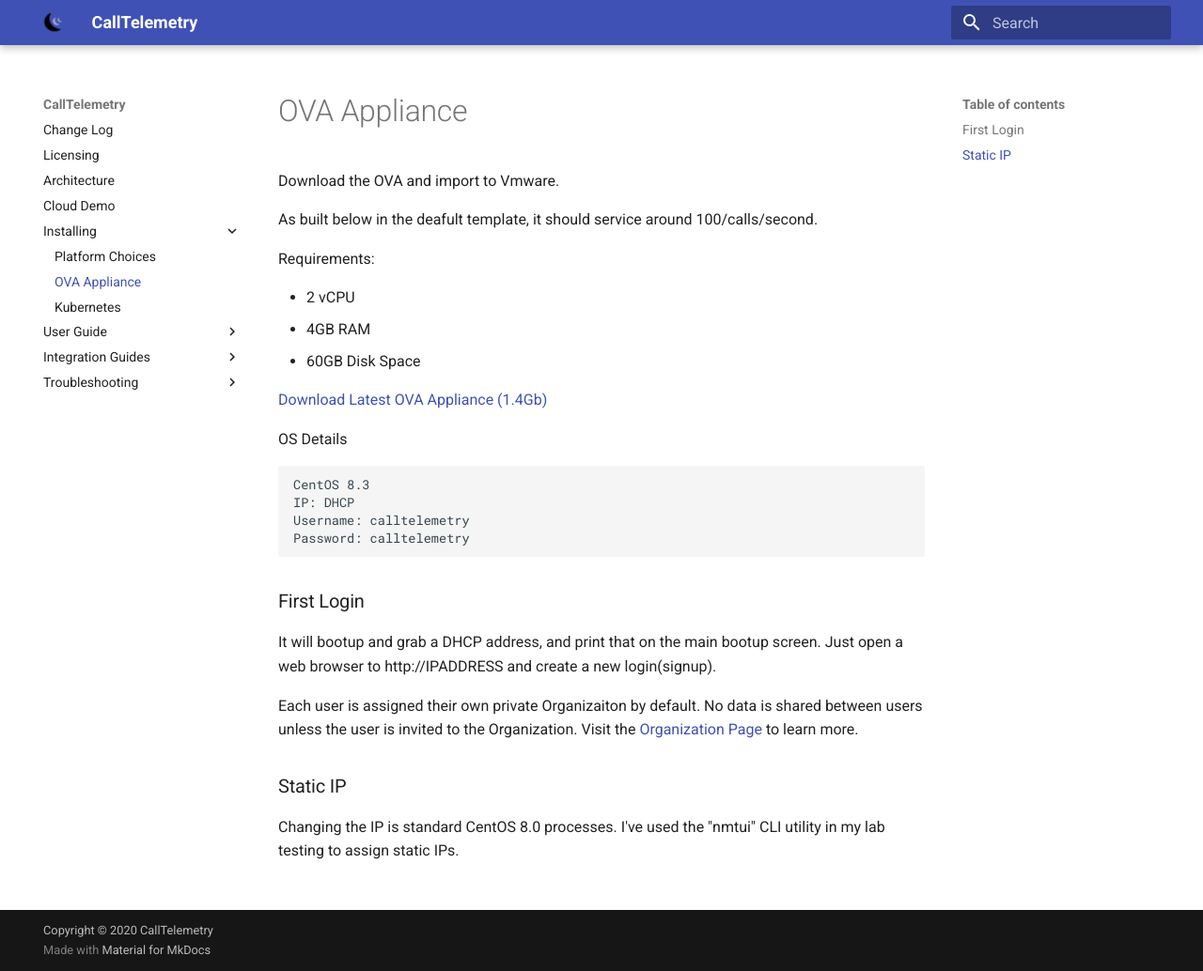
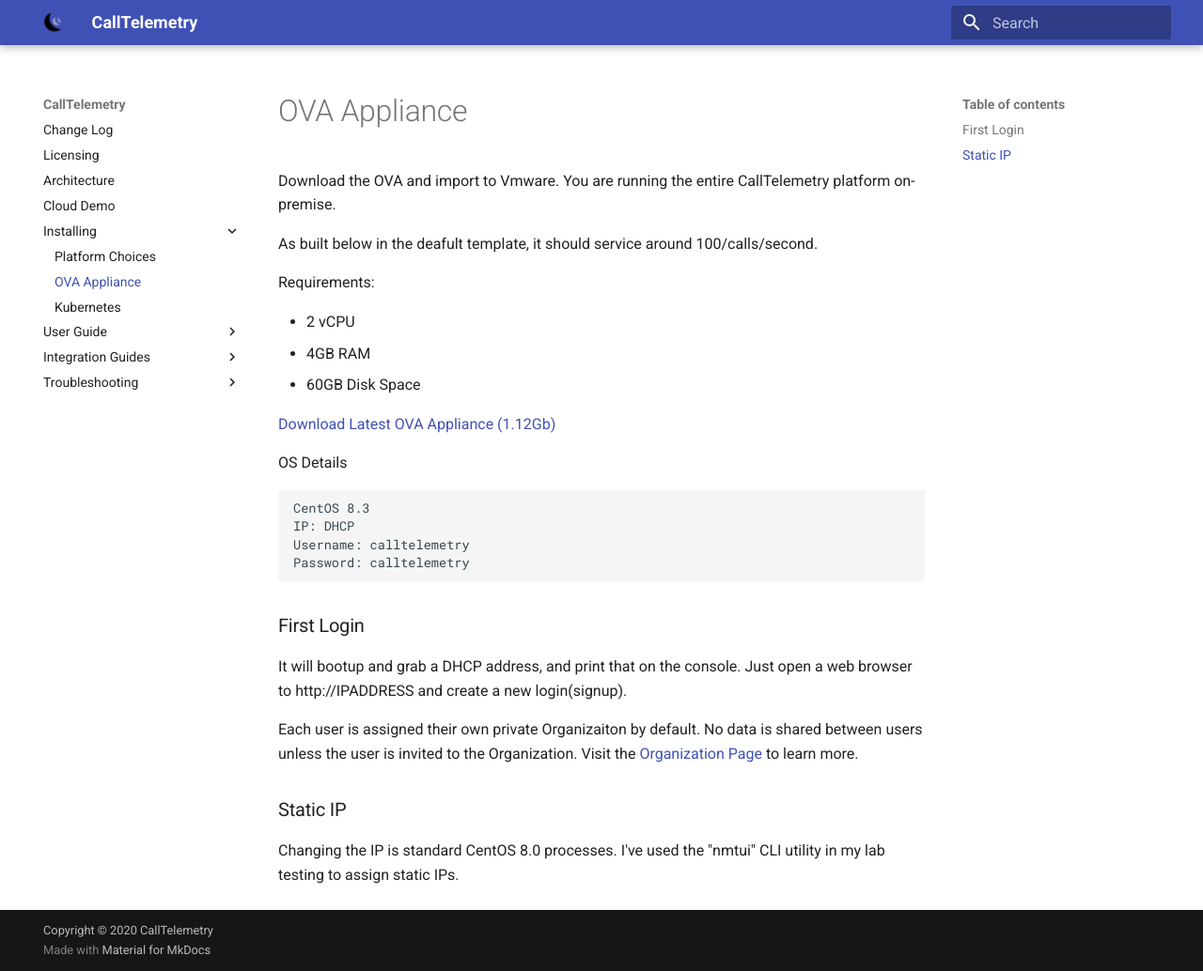
Before and after one commit to calltelemetry/calltelemetry, an MkDocs documentation site: the page built from docs/deployment/ova.md, in a window 1280 px wide and 1034 px high. Shown: the whole window at 94% size. Built offline with MkDocs 1.6.1 and Material for MkDocs 9.7.7, drawn with Linux system fonts in a browser that asks for light colours.

Commit message:
ova link

````diff
--- a/docs/deployment/ova.md
+++ b/docs/deployment/ova.md
@@ -1,4 +1,4 @@
-Download the OVA and import to Vmware.
+Download the OVA and import to Vmware. You are running the entire CallTelemetry platform on-premise.
 
 As built below in the deafult template, it should service around 100/calls/second.
 
@@ -8,7 +8,7 @@
 * 4GB RAM
 * 60GB Disk Space
 
-<a href="https://storage.googleapis.com/ct_ovas/CallTelemetry-040-slim.ova">Download Latest OVA Appliance (1.4Gb)</a>
+<a href="https://storage.googleapis.com/ct_ovas/CallTelemetry-stable.ova">Download Latest OVA Appliance (1.12Gb)</a>
 
 OS Details
 ```
@@ -19,12 +19,10 @@
 ```
 
 ### First Login
-It will bootup and grab a DHCP address, and print that on the main bootup screen.
+It will bootup and grab a DHCP address, and print that on the console.
 Just open a web browser to http://IPADDRESS and create a new login(signup).
 
 Each user is assigned their own private Organizaiton by default. No data is shared between users unless the user is invited to the Organization.
 Visit the [Organization Page](/features/organizations)  to learn more.
-
-
 ### Static IP
 Changing the IP is standard CentOS 8.0 processes. I've used the "nmtui" CLI utility in my lab testing to assign static IPs.
````
